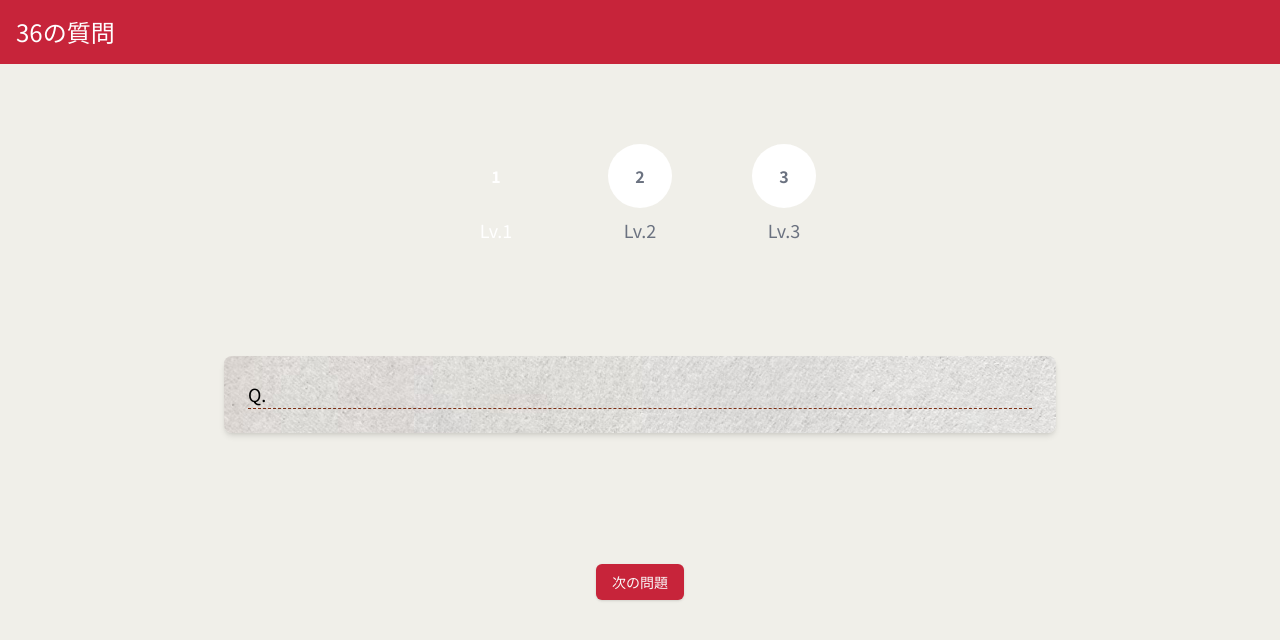
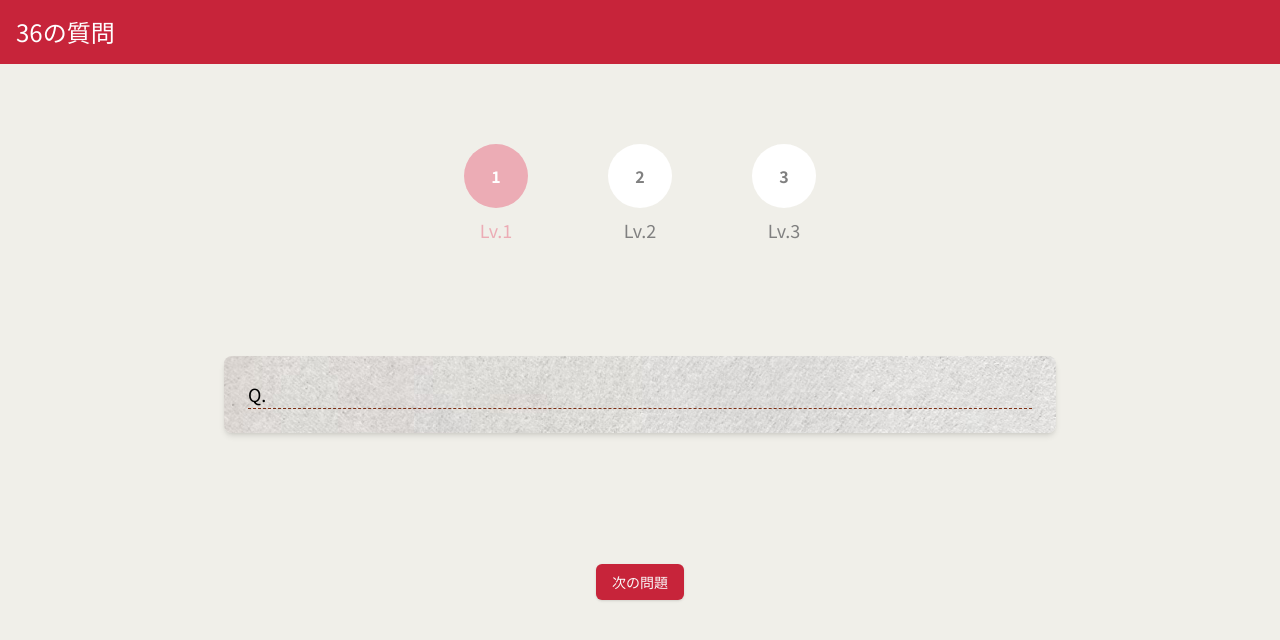
Before and after one commit to kimukimuyuya/36-questions, a Next.js app in the folder my-app/: page /questions in a window 1280 px wide. Shown: the top 640 px of the page. Built offline with nearby package versions, Linux system fonts and the light colour scheme.

Commit message:
fix: :art: style属性に動的な色の値を入れる

```diff
--- a/my-app/src/components/StepBar.tsx
+++ b/my-app/src/components/StepBar.tsx
@@ -1,13 +1,19 @@
 import React from 'react';
+
+type Level = {
+  number: number;
+  text: string;
+  color: string;
+};
 
 const StepBar = ({ QuestionLevel }: { QuestionLevel: number }) => {
   const currentLevel = Number(QuestionLevel);
-  const levels = [
-    { number: 1, text: 'Lv.1', color: 'secondaryColor' },
-    { number: 2, text: 'Lv.2', color: 'subColor' },
-    { number: 3, text: 'Lv.3', color: 'baseColor' },
+  const levels: Level[] = [
+    { number: 1, text: 'Lv.1', color: '#ECACB5' },
+    { number: 2, text: 'Lv.2', color: '#DA6272' },
+    { number: 3, text: 'Lv.3', color: '#C7243A' },
   ];
-  // TODO: コンポーネントの分割
+
   return (
     <div className="text-white text-base mt-10 sm:mt-20">
       <ul className="flex justify-center space-x-10 sm:space-x-20">
@@ -16,9 +22,11 @@ const StepBar = ({ QuestionLevel }: { QuestionLevel: number }) => {
             <div className="relative flex flex-col items-center">
               {/* 円 */}
               <div
-                className={`number ${currentLevel >= level.number ? `active bg-${level.color} text-white` : 'bg-white text-gray-500'} transition
+                className={`number ${currentLevel >= level.number ? 'active text-white' : 'bg-white text-gray-500'} transition
                 duration-500 w-12 h-12 sm:w-16 sm:h-16 rounded-full flex items-center justify-center mb-1 sm:mb-2 font-bold z-10`}
                 style={{
+                  backgroundColor: currentLevel >= level.number ? level.color : 'white',
+                  color: currentLevel >= level.number ? 'white' : 'gray',
                   transitionDelay: `${index * 0.2}s`
                 }}
               >
@@ -28,19 +36,19 @@ const StepBar = ({ QuestionLevel }: { QuestionLevel: number }) => {
               {/* 線 */}
               {index < levels.length - 1 && (
                 <div
-                  className={`line absolute top-1/2 transform -translate-y-1/2 h-1 sm:h-1.5 transition-all duration-500
-                    bg-gradient-to-r from-${level.color} to-${levels[index + 1].color}`}
+                  className="line absolute top-1/2 transform -translate-y-1/2 h-1 sm:h-1.5 transition-all duration-500"
                   style={{
                     width: currentLevel > level.number ? '200%' : '0',
                     left: '2rem',
                     right: '-2rem',
+                    background: `linear-gradient(to right, ${level.color}, ${levels[index + 1].color})`,
                     transitionDelay: `${index * 0.2}s`
                   }}
                 ></div>
               )}
 
             </div>
-            <div className={`text text-base sm:text-lg  ${currentLevel >= level.number ? `active text-${level.color}` : 'text-gray-500'}`}>
+            <div className={`text text-base sm:text-lg ${currentLevel >= level.number ? 'active' : 'text-gray-500'}`} style={{ color: currentLevel >= level.number ? level.color : 'gray' }}>
               {level.text}
             </div>
           </li>
```
